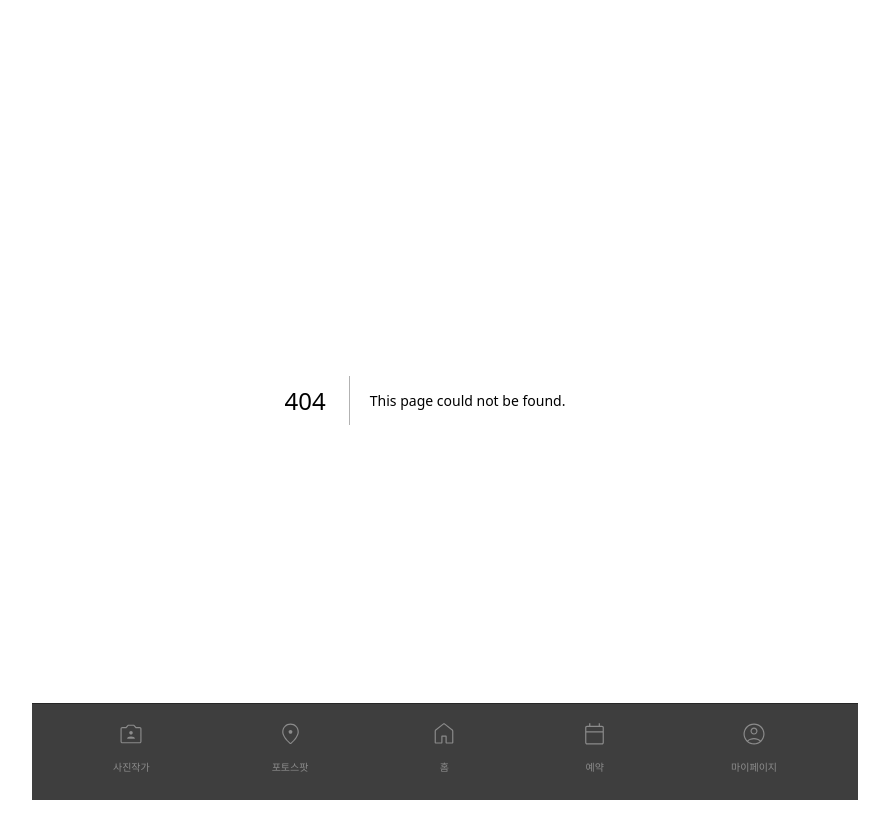
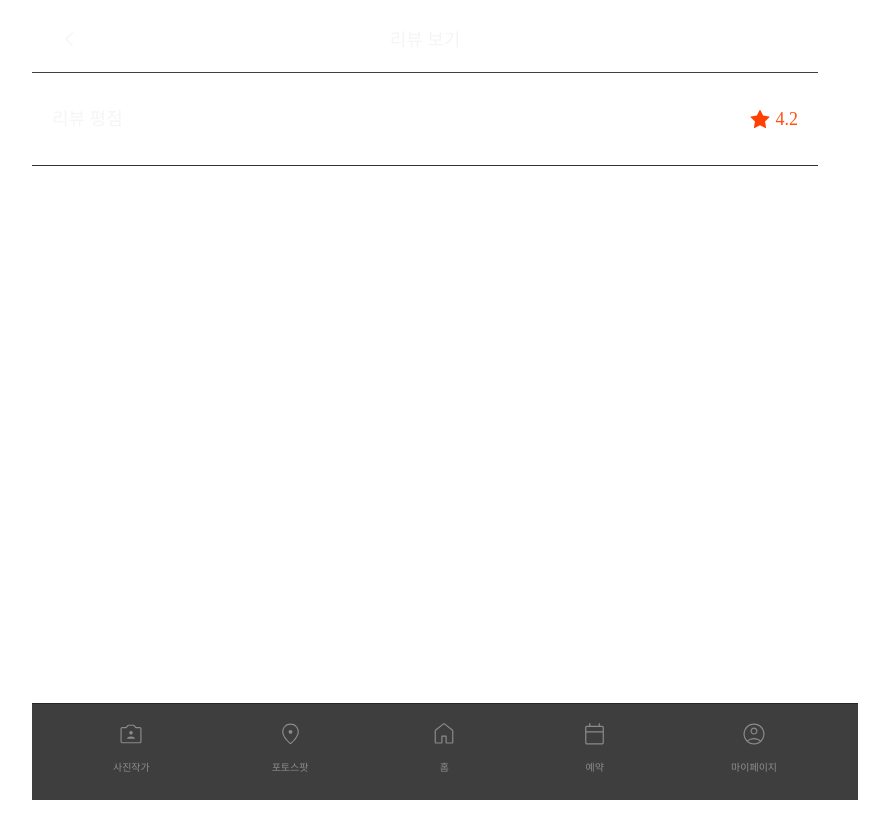
Before and after one commit to photo-ground/FE, a Next.js app: page /photographer/1/review in a window 1280 px wide. Before the commit this address had no page. Shown: the whole page, without its empty margins (215-1104 px from the left). Built offline with nearby package versions, Linux system fonts and the light colour scheme.

Commit message:
💄 ui: 리뷰 페이지 구현 시작

```diff
--- a/src/app/photographer/[id]/_components/Review.tsx
+++ b/src/app/photographer/[id]/_components/Review.tsx
@@ -47,7 +47,7 @@ export default function Review() {
         <ScoreText variant="body1_md">5.0</ScoreText>
       </ScoreArea>
 
-      <DetailLink href="/">
+      <DetailLink href="/photographer/1/review">
         <LinkText variant="caption1_rg">리뷰 보기</LinkText>
         <RightChevronIcon size="20px" color={COLORS.GRAY[400]} />
       </DetailLink>
--- /dev/null
+++ b/src/app/photographer/[id]/review/page.tsx
@@ -0,0 +1,5 @@
+import PhotographerReviewScreen from './screen';
+
+export default function PhotographerReviewPage() {
+  return <PhotographerReviewScreen />;
+}
--- /dev/null
+++ b/src/app/photographer/[id]/review/screen.tsx
@@ -0,0 +1,47 @@
+'use client';
+
+import SmallStarIcon from '@/assets/SmallStarIcon';
+import Text from '@/components/atoms/Text';
+import TNB from '@/components/TNB';
+import styled from 'styled-components';
+
+const Container = styled.div`
+  position: relative;
+  height: 100dvh;
+`;
+
+const SummaryArea = styled.div`
+  display: flex;
+  align-items: center;
+  justify-content: space-between;
+
+  border-bottom: 1px solid ${({ theme }) => theme.colors.gray[700]};
+  padding: 1rem 1.25rem;
+`;
+
+const ScoreWrapper = styled.div`
+  display: flex;
+  align-items: center;
+  gap: 0.25rem;
+`;
+
+const SummaryText = styled(Text)`
+  color: ${({ theme }) => theme.colors.orange[500]};
+`;
+
+export default function PhotographerReviewScreen() {
+  return (
+    <Container>
+      <TNB.Back text="리뷰 보기" />
+
+      <SummaryArea>
+        <Text variant="title2_sb">리뷰 평점</Text>
+
+        <ScoreWrapper>
+          <SmallStarIcon size="24" />
+          <SummaryText variant="title2_sb">4.2</SummaryText>
+        </ScoreWrapper>
+      </SummaryArea>
+    </Container>
+  );
+}
--- a/src/assets/SmallStarIcon.tsx
+++ b/src/assets/SmallStarIcon.tsx
@@ -1,8 +1,8 @@
-export default function SmallStarIcon() {
+export default function SmallStarIcon({ size = '20' }: { size?: string }) {
   return (
     <svg
-      width="20"
-      height="20"
+      width={size}
+      height={size}
       viewBox="0 0 20 20"
       fill="none"
       xmlns="http://www.w3.org/2000/svg"
```
